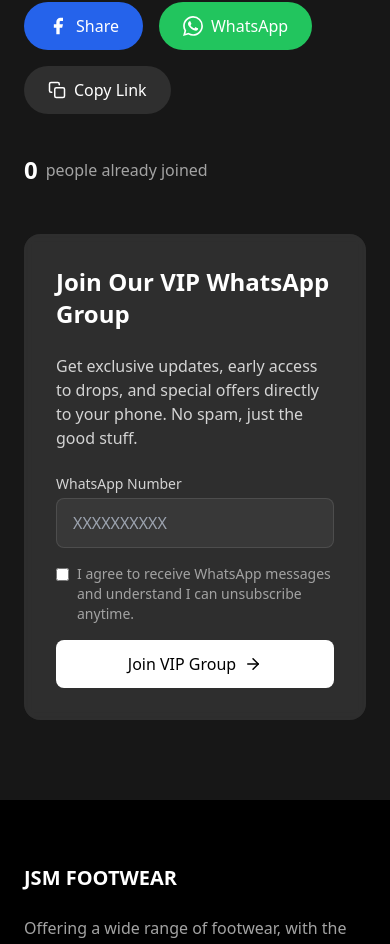
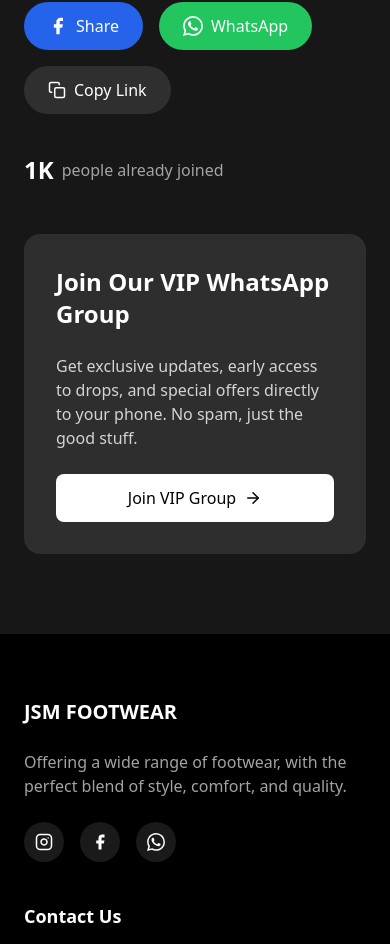
Before and after one commit to bhaveshadtani/jsm-footwear, a React (Vite) app: page / in a window 390 px wide. Shown: the part 8124-9068 px from the top of the page. Built offline with nearby package versions, Linux system fonts and the light colour scheme.

Commit message:
remove phone number field and directly anyone can join whatapp group

```diff
--- a/src/components/CallToAction.tsx
+++ b/src/components/CallToAction.tsx
@@ -1,45 +1,43 @@
-import React, { useState } from 'react';
+import React, { useEffect, useState } from 'react';
 import { ArrowRight, Loader2 } from 'lucide-react';
 import { CopyIcon, FacebookIcon, WhatsAppIcon } from './AllSvg';
 
 const CallToAction = () => {
-  const [phoneNumber, setPhoneNumber] = useState('');
   const [isSubmitting, setIsSubmitting] = useState(false);
   const [isSubmitted, setIsSubmitted] = useState(false);
-  const [phoneError, setPhoneError] = useState('');
-  const cachedData = localStorage.getItem("instagram_posts");
-  const followersCount = cachedData ? JSON.parse(cachedData)?.followersCount?.toLocaleString('en-IN') : 0;
+  const [followersCount, setFollowersCount] = useState(0);
 
-  const validatePhoneNumber = (number: any) => {
-    const phoneRegex = /^[6-9]\d{9}$/;
-    return phoneRegex.test(number);
+  // Function to format the number in 'K', 'M', etc.
+  const formatNumber = (num: number) => {
+    if (num >= 1000000000) {
+      return (num / 1000000000).toFixed(1).replace(/\.0$/, '') + 'B'; // For billions
+    } else if (num >= 1000000) {
+      return (num / 1000000).toFixed(1).replace(/\.0$/, '') + 'M'; // For millions
+    } else if (num >= 1000) {
+      return (num / 1000).toFixed(1).replace(/\.0$/, '') + 'K'; // For thousands
+    }
+    return num.toString(); // For numbers less than 1000
   };
 
-  const handlePhoneChange = (e: React.ChangeEvent<HTMLInputElement>) => {
-    const value = e.target.value;
-    setPhoneNumber(value);
-  };
+  useEffect(() => {
+    const cachedData = localStorage.getItem("instagram_posts");
+    if (cachedData) {
+      const formattedCount = cachedData ? JSON.parse(cachedData).followersCount : 0;
+      setFollowersCount(formattedCount);
+    }
+  }, []);
 
   const handleSubmit = (e: React.FormEvent) => {
     e.preventDefault();
-
-    if (!validatePhoneNumber(phoneNumber)) {
-      setPhoneError('Please enter a valid 10 digits phone number');
-      return;
-    }
-
     setIsSubmitting(true);
-    setPhoneError('');
 
     setTimeout(() => {
       setIsSubmitting(false);
       setIsSubmitted(true);
-      setPhoneNumber('');
 
       // Redirect to the WhatsApp group
       setTimeout(() => {
         setIsSubmitted(false);
-        setPhoneError('');
         window.open(`https://chat.whatsapp.com/${import.meta.env.VITE_WHATSAPP_GROUP_LINK}`, '_blank');
       }, 2000);
     }, 300);
@@ -108,10 +106,12 @@
               </button>
             </div>
 
+            {followersCount > 0 &&
               <div className="flex items-center gap-2 text-neutral-400">
-              <span className="text-2xl font-bold text-white">{followersCount}</span>{' '}
+                <span className="text-2xl font-bold text-white">{formatNumber(followersCount)}</span>{' '}
                 people already joined
               </div>
+            }
           </div>
 
           <div className="bg-white/10 backdrop-blur-sm p-8 md:p-10 rounded-2xl">
@@ -130,53 +130,11 @@
                 </p>
               </div>
             ) : (
-              <form onSubmit={handleSubmit} className="space-y-4">
-                <div>
-                  <label
-                    htmlFor="phone"
-                    className="block text-sm font-medium text-neutral-300 mb-1"
-                  >
-                    WhatsApp Number
-                  </label>
-                  <input
-                    type="tel"
-                    id="phone"
-                    value={phoneNumber}
-                    onChange={handlePhoneChange}
-                    // maxLength={10}
-                    placeholder="XXXXXXXXXX"
-                    required
-                    className={`w-full px-4 py-3 bg-white/5 border ${phoneError ? 'border-red-500' : 'border-white/10'
-                      } rounded-lg focus:outline-none focus:ring-2 focus:ring-white/30 text-white`}
-                  />
-                  {phoneError && (
-                    <p className="mt-1 text-sm text-red-400">{phoneError}</p>
-                  )}
-                </div>
-
-                <div className="flex items-start">
-                  <input
-                    type="checkbox"
-                    id="consent"
-                    required
-                    className="mt-1"
-                  />
-                  <label
-                    htmlFor="consent"
-                    className="ml-2 text-sm text-neutral-400"
-                  >
-                    I agree to receive WhatsApp messages and understand I can
-                    unsubscribe anytime.
-                  </label>
-                </div>
-
               <button
-                  type="submit"
-                  disabled={isSubmitting || !!phoneError}
-                  className={`w-full bg-white text-black px-6 py-3 rounded-lg font-medium flex items-center justify-center gap-2 transition-all duration-300 ${isSubmitting || !!phoneError
-                    ? 'opacity-70 cursor-not-allowed'
-                    : 'hover:bg-neutral-200'
-                    }`}
+                type="button"
+                onClick={handleSubmit}
+                disabled={isSubmitting}
+                className={`w-full bg-white text-black px-6 py-3 rounded-lg font-medium flex items-center justify-center gap-2 transition-all duration-300 ${isSubmitting ? 'opacity-70 cursor-not-allowed' : 'hover:bg-neutral-200'}`}
               >
                 {isSubmitting ? (
                   <span className="flex items-center gap-2">
@@ -190,7 +148,6 @@
                   </>
                 )}
               </button>
-              </form>
             )}
           </div>
         </div>
--- a/src/components/HeroSection.tsx
+++ b/src/components/HeroSection.tsx
@@ -6,43 +6,22 @@
   const [showPreviewModal, setShowPreviewModal] = useState(false);
   const [isSubmitting, setIsSubmitting] = useState(false);
   const [isSubmitted, setIsSubmitted] = useState(false);
-  const [phoneNumber, setPhoneNumber] = useState('');
-  const [phoneNumberError, setPhoneNumberError] = useState('');
 
   const showPreviewModalRef = useRef<HTMLDivElement>(null);
   const showNotificationModalRef = useRef<HTMLDivElement>(null);
 
-  const validatePhoneNumber = (number: any) => {
-    const phoneRegex = /^[6-9]\d{9}$/;
-    return phoneRegex.test(number);
-  };
-
-  const handlePhoneNumberChange = (e: React.ChangeEvent<HTMLInputElement>) => {
-    const value = e.target.value;
-    setPhoneNumber(value);
-  };
-
-  const handleWhatsAppSubmit = (e: React.FormEvent) => {
+  const handleSubmit = (e: React.FormEvent) => {
     e.preventDefault();
-
-    if (!validatePhoneNumber(phoneNumber)) {
-      setPhoneNumberError('Please enter a valid 10 digits phone number');
-      return;
-    }
-
     setIsSubmitting(true);
-    setPhoneNumberError('');
 
     setTimeout(() => {
       setIsSubmitting(false);
       setIsSubmitted(true);
-      setPhoneNumber('');
 
       // Redirect to the WhatsApp group
       setTimeout(() => {
         setShowNotificationModal(false);
         setIsSubmitted(false);
-        setPhoneNumberError('');
         window.open(`https://chat.whatsapp.com/${import.meta.env.VITE_WHATSAPP_GROUP_LINK}`, '_blank');
       }, 2000);
     }, 300);
@@ -122,7 +101,6 @@
               onClick={() => {
                 setShowNotificationModal(false);
                 setIsSubmitted(false);
-                setPhoneNumberError('');
               }}
               className="absolute top-4 right-4 text-neutral-500 hover:text-black"
               aria-label="Close notification modal"
@@ -130,7 +108,7 @@
               <XIcon />
             </button>
 
-            <h3 className="text-2xl font-bold mb-4">Join Our WhatsApp Group</h3>
+            <h3 className="text-2xl font-bold mb-4">Join Our VIP WhatsApp Group</h3>
 
             {isSubmitted ? (
               <div className="bg-green-50 border border-green-200 rounded-lg p-4 text-center">
@@ -141,45 +119,15 @@
             ) : (
               <>
                 <p className="text-neutral-600 mb-6">
-                  Join our WhatsApp group to stay updated with the latest news and offers.
+                  Get exclusive updates, early access to drops, and special offers
+                  directly to your phone. No spam, just the good stuff.
                 </p>
 
-                <form onSubmit={handleWhatsAppSubmit} className="space-y-4">
-                  <div>
-                    <label htmlFor="phoneNumber" className="block text-sm font-medium text-neutral-700 mb-1">
-                      WhatsApp Number
-                    </label>
-                    <input
-                      type="tel"
-                      id="phoneNumber"
-                      value={phoneNumber}
-                      onChange={handlePhoneNumberChange}
-                      placeholder="XXXXXXXXXX"
-                      required
-                      className={`w-full px-4 py-3 border ${phoneNumberError ? 'border-red-500' : 'border-neutral-300'
-                        } rounded-lg focus:outline-none focus:ring-2 focus:ring-neutral-500`}
-                    />
-                    {phoneNumberError && (
-                      <p className="mt-1 text-sm text-red-600">{phoneNumberError}</p>
-                    )}
-                  </div>
-
-                  <div className="flex items-start">
-                    <input
-                      type="checkbox"
-                      id="consent"
-                      required
-                      className="mt-1"
-                    />
-                    <label htmlFor="consent" className="ml-2 text-sm text-neutral-600">
-                      I agree to receive WhatsApp notifications about group updates and exclusive offers.
-                    </label>
-                  </div>
-
                 <button
-                    type="submit"
-                    disabled={isSubmitting || !!phoneNumberError}
-                    className={`w-full bg-black text-white px-6 py-3 rounded-lg font-medium flex items-center justify-center gap-2 transition-all duration-300 ${isSubmitting || !!phoneNumberError ? 'opacity-70 cursor-not-allowed' : 'hover:bg-neutral-800'}`}
+                  type="button"
+                  onClick={handleSubmit}
+                  disabled={isSubmitting}
+                  className={`w-full bg-black text-white px-6 py-3 rounded-lg font-medium flex items-center justify-center gap-2 transition-all duration-300 ${isSubmitting ? 'opacity-70 cursor-not-allowed' : 'hover:bg-neutral-800'}`}
                 >
                   {isSubmitting ? (
                     <span className="flex items-center gap-2">
@@ -188,12 +136,11 @@
                     </span>
                   ) : (
                     <>
-                        Join Group
+                      Join VIP Group
                       <ArrowRight size={18} />
                     </>
                   )}
                 </button>
-                </form>
               </>
             )}
           </div>
```
Also changed, not shown: src/components/InstagramFeed.tsx (+34 -34 lines). Lines whose indentation alone changed are shown as unchanged.
